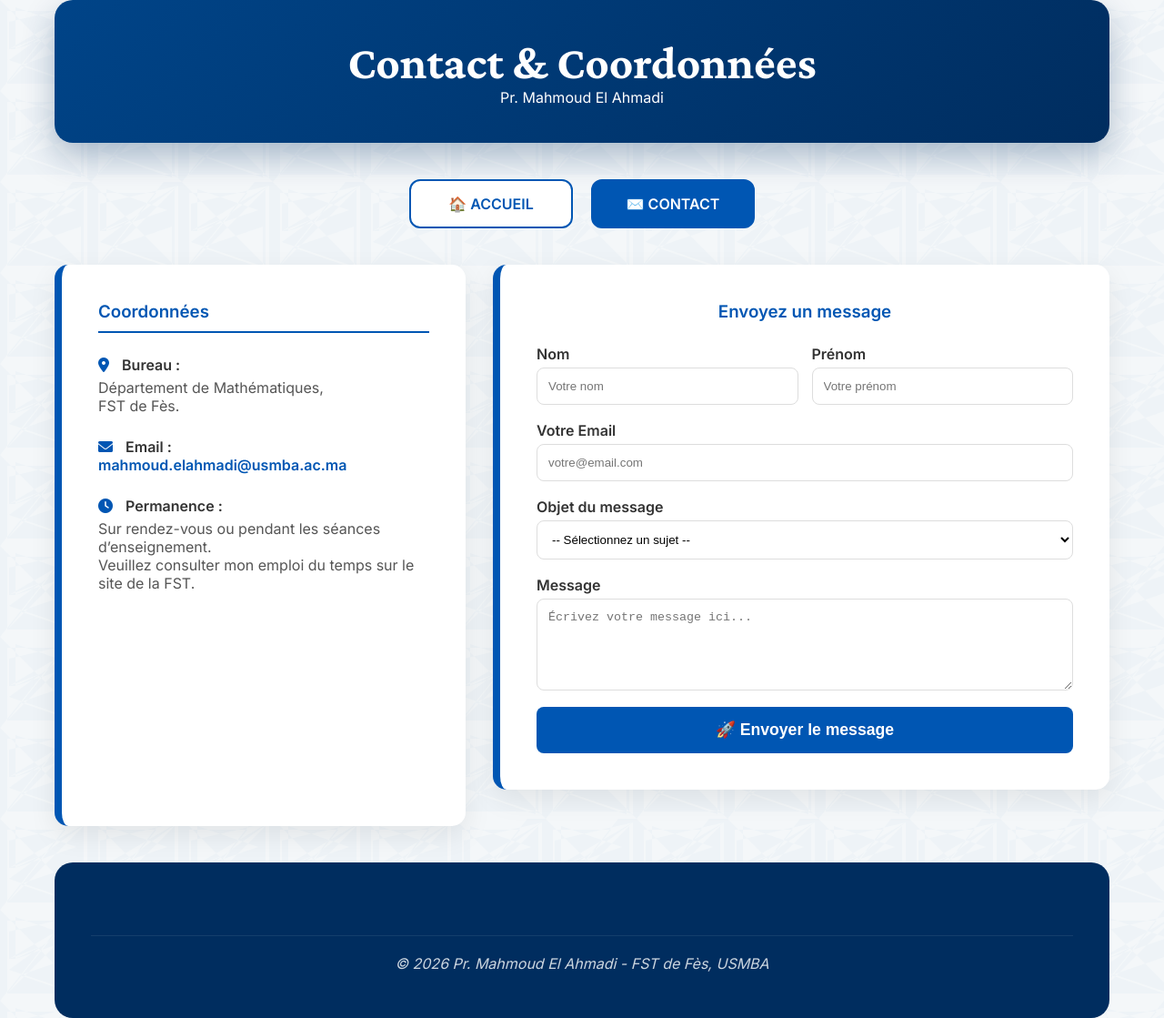
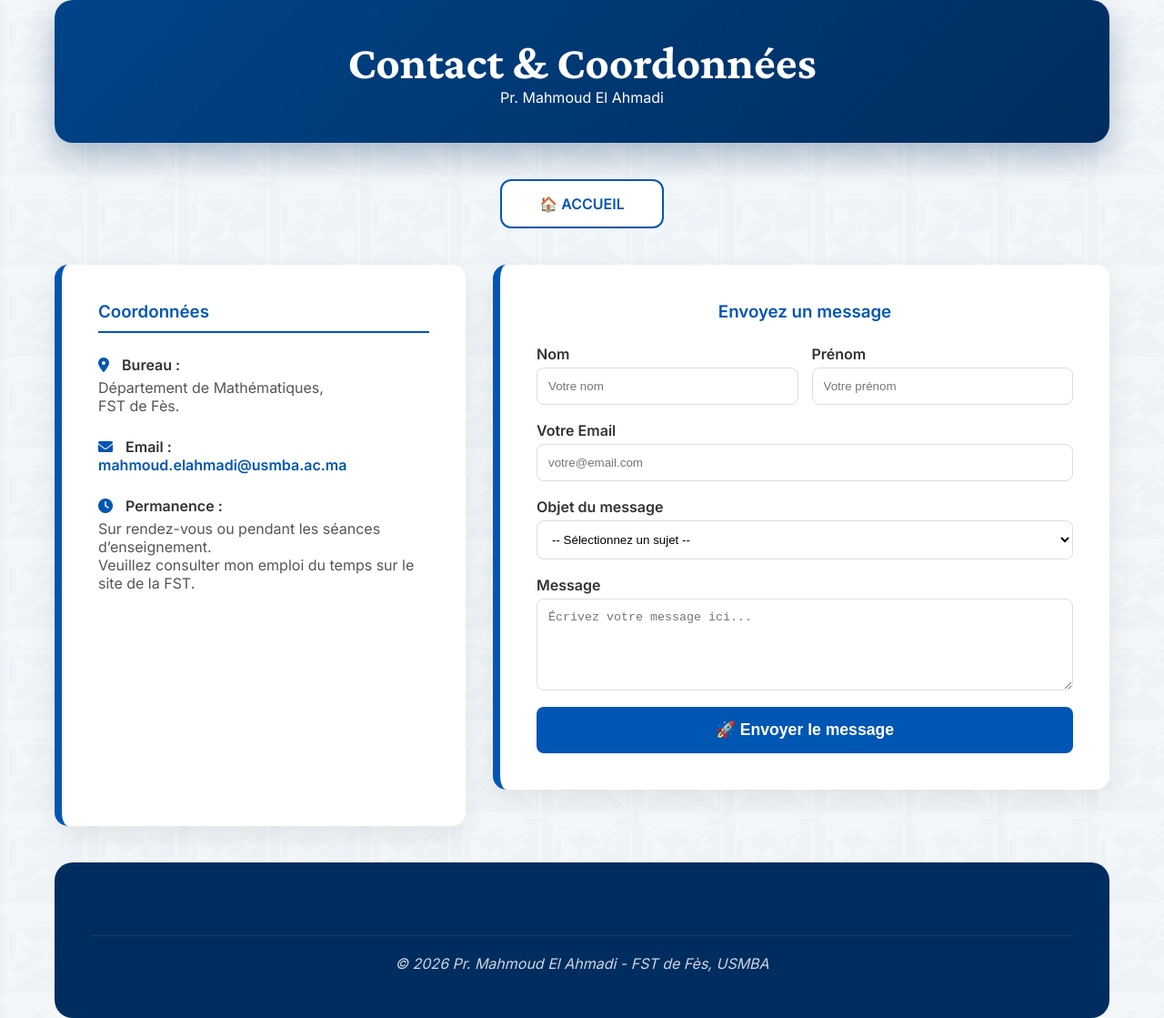
Before and after one commit to mahmoudmath/mahmoudmath.github.io, a Jekyll site: the page contact.html, which Jekyll copies as it is, in a window 1280 px wide. Shown: the whole page at 91% size. Built offline with Jekyll 4.4.1, drawn with Linux system fonts in a browser that asks for light colours.

Commit message:
Update contact.html

```diff
--- a/contact.html
+++ b/contact.html
@@ -22,7 +22,6 @@
         <!-- NAVIGATION -->
         <nav class="academic-nav" data-aos="fade-up">
             <a href="index.html" class="nav-card">🏠 ACCUEIL</a>
-            <a href="contact.html" class="nav-card active">✉️ CONTACT</a>
         </nav>
 
         <div class="contact-grid" style="display: grid; grid-template-columns: 1fr 1.5fr; gap: 30px; margin-top: 30px;">
```
